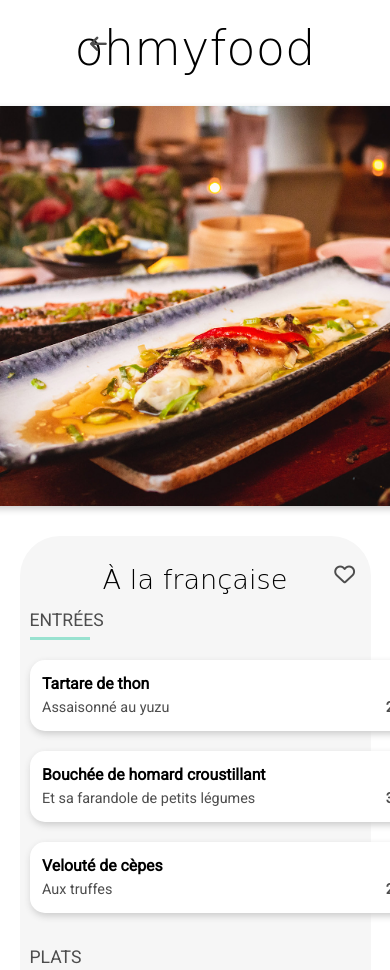
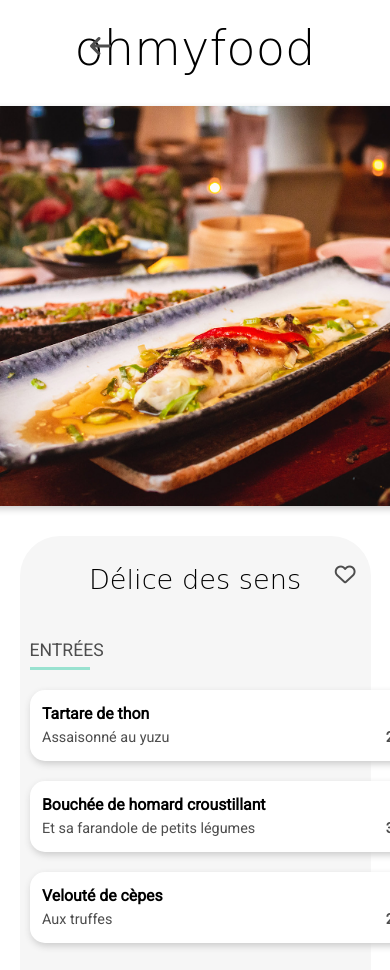
Before and after one commit to Emi-vas/EmilienVaschalde_3_18052021, a plain HTML site: page pages/menu_delicedessens.html in a window 390 px wide. Shown: the top 970 px of the page. Drawn offline with Linux system fonts and the light colour scheme; a web font is replaced by a local one.

Commit message:
fin all menu responsive pc

```diff
--- a/pages/menu_delicedessens.html
+++ b/pages/menu_delicedessens.html
@@ -20,10 +20,12 @@
     </section>
 
     <main>
-        <div class="main__titre">
-        <h1>À la française</h1>
-        <i class="far fa-heart main__titre__coeur"></i>
-        <i class="fas fa-heart main__titre__coeur--actif"></i>
+        <div class="main__titre--pc">
+            <div class="main__titre">
+            <h1>Délice des sens</h1>
+            <i class="far fa-heart main__titre__coeur"></i>
+            <i class="fas fa-heart main__titre__coeur--actif"></i>
+            </div>
         </div>
 
         <section class="menu">
--- a/pages/menu_style.scss
+++ b/pages/menu_style.scss
@@ -209,8 +209,9 @@ main {
         }
 
         .main__titre {
-            width: 350px;
+            width: 370px;
             text-align: center;
+            margin-bottom: 30px;
         }
     }
 
@@ -239,6 +240,7 @@ main {
     header {
         .fleche {
             left: 90px;
+            font-size: 1.5em;
         }
     }
 }
```
Also changed, not shown: pages/menu_noteenchantee.html (+6 -4 lines), pages/menu_palettedugout.html (+6 -5 lines), pages/menu_style.css, 1 other file.
